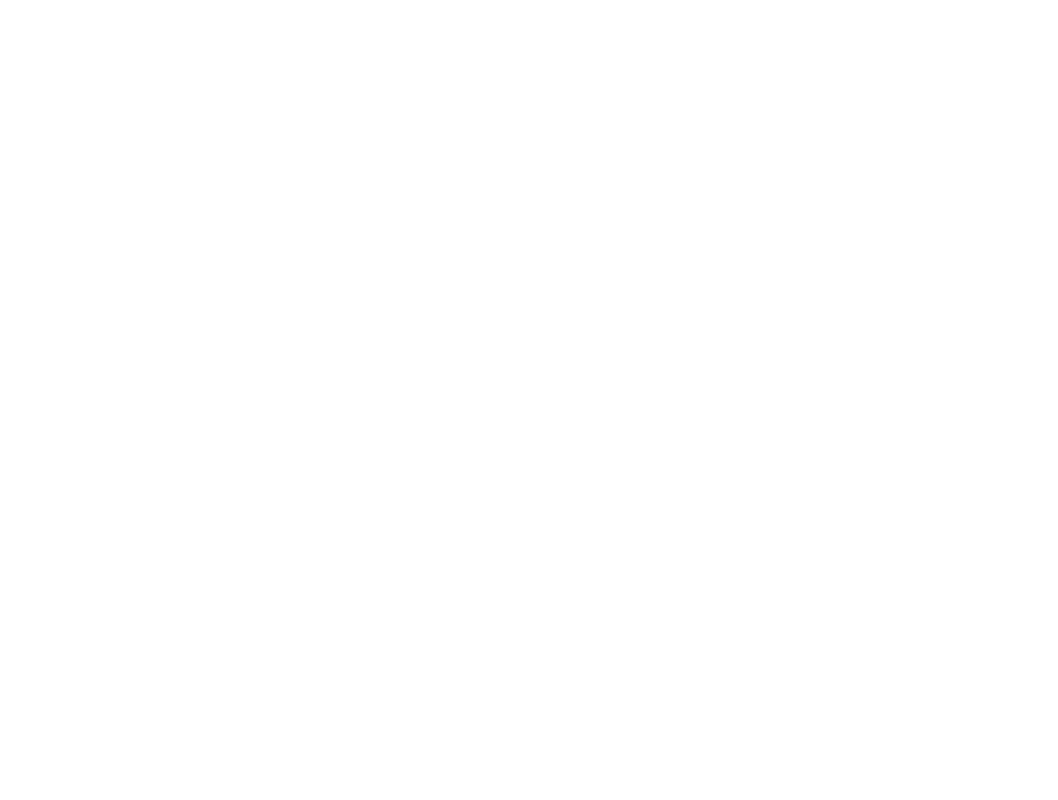
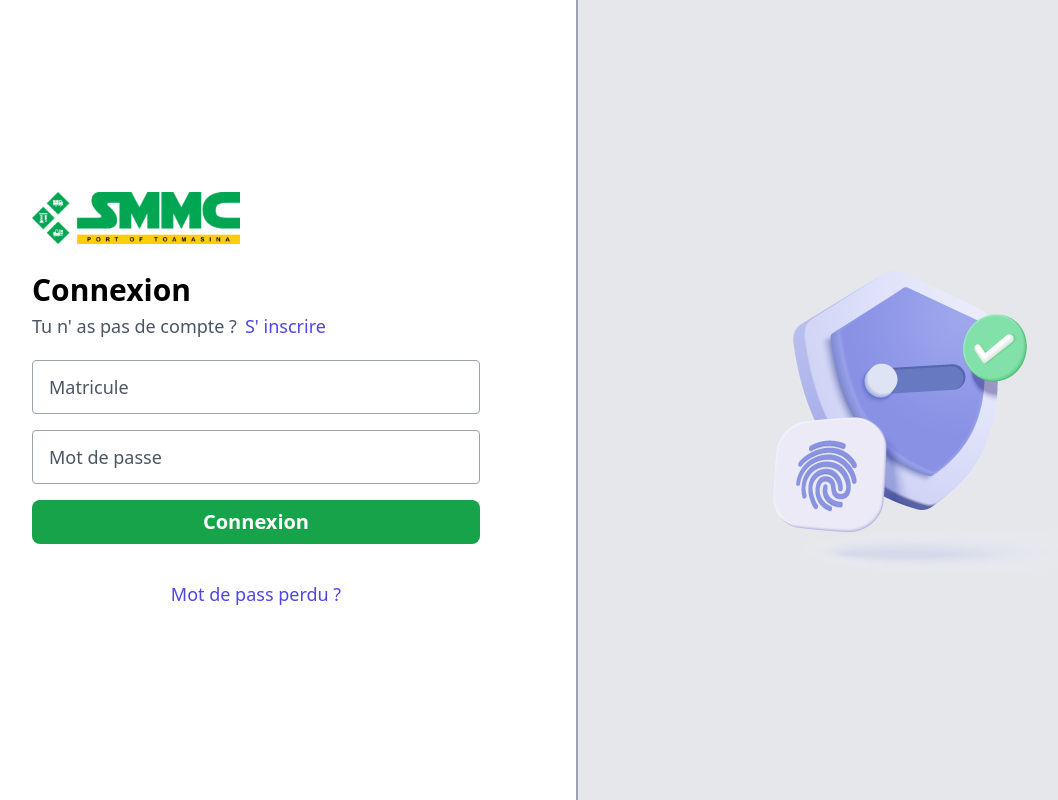
Before and after one commit to Wenceslas-Angelo/visitorManager, a React (Vite) app in the folder client/: page /connexion in a window 1280 px wide. Before the commit this address had no page. Shown: the whole page, without its empty margins (64-1122 px from the left). Built offline with nearby package versions, Linux system fonts and the light colour scheme.

Commit message:
Changer les liens

```diff
--- a/client/src/App.tsx
+++ b/client/src/App.tsx
@@ -10,9 +10,9 @@ const App = () => {
     <>
       <Routes>
         <Route path="/" element={<Home />} />
-        <Route path="/active" element={<ActiveVisitors />} />
-        <Route path="/register" element={<Register />} />
-        <Route path="/login" element={<Login />} />
+        <Route path="/visiteur-active" element={<ActiveVisitors />} />
+        <Route path="/inscription" element={<Register />} />
+        <Route path="/connexion" element={<Login />} />
       </Routes>
     </>
   );
--- a/client/src/components/Auth.tsx
+++ b/client/src/components/Auth.tsx
@@ -61,6 +61,22 @@ const Auth = ({ variant, title }: Props) => {
             {title}
           </h1>
 
+          {variant === "login" ? (
+            <div className="flex items-center gap-2 mt-1 text-lg">
+              <h2 className="text-gray-600">Tu n' as pas de compte ? </h2>
+              <h2 className="text-indigo-600">
+                <Link to="/inscription">S' inscrire</Link>
+              </h2>
+            </div>
+          ) : (
+            <div className="flex items-center gap-2 mt-1 text-lg">
+              <h2 className="text-gray-600">Tu as déjà un compte ?</h2>
+              <h2 className="text-indigo-600">
+                <Link to="/connexion">Connexion</Link>
+              </h2>
+            </div>
+          )}
+
           <form
             className="pt-5 pb-5 space-y-4"
             onSubmit={handleSubmit(onSubmit)}
@@ -78,7 +94,7 @@ const Auth = ({ variant, title }: Props) => {
                   type="text"
                   register={register}
                   id="firstName"
-                  placeholder="Prenom"
+                  placeholder="Prénom"
                   errors={errors}
                 />
               </>
@@ -111,10 +127,10 @@ const Auth = ({ variant, title }: Props) => {
             <ToastContainer />
           </form>
           {variant === "login" ? (
-            <h2 className="text-caption4 text-primary">
+            <h2 className="text-lg text-indigo-600">
               <Link
                 className="flex justify-center"
-                to="/connexion/mots-de-passe-perdu"
+                to="/connexion/mot-de-passe-perdu"
               >
                 Mot de pass perdu ?
               </Link>
--- a/client/src/hooks/useAuthQuery.ts
+++ b/client/src/hooks/useAuthQuery.ts
@@ -11,7 +11,7 @@ export const useRegister = () => {
     mutationFn: (userData: AuthType) => authApi.signup(userData),
     onSuccess: (data) => {
       toast.success(data.message);
-      navigate("/login");
+      navigate("/connexion");
     },
     onError: (error) => {
       toast.error(error.message);
--- a/client/src/pages/Home.tsx
+++ b/client/src/pages/Home.tsx
@@ -15,7 +15,7 @@ const Home = () => {
 
   useEffect(() => {
     if (!isAuthenticated) {
-      navigate("/login");
+      navigate("/connexion");
     } else {
       if (user && user.token) {
         readAllVisitors(user.token, 1);
```
